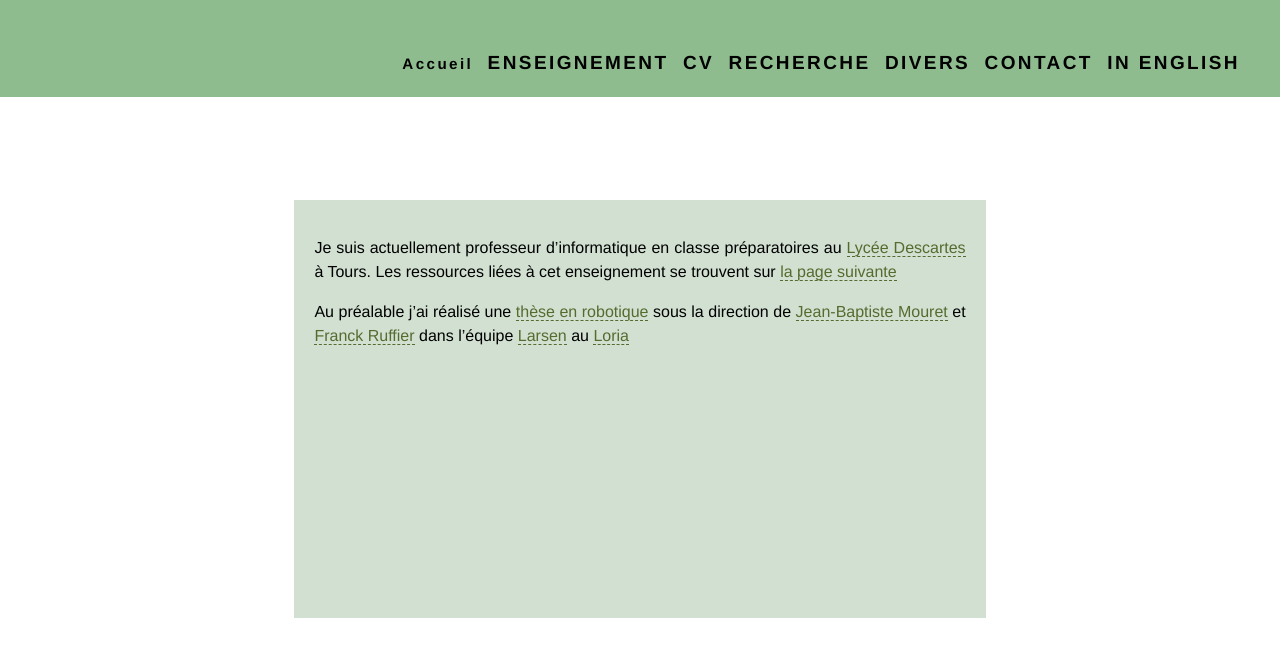
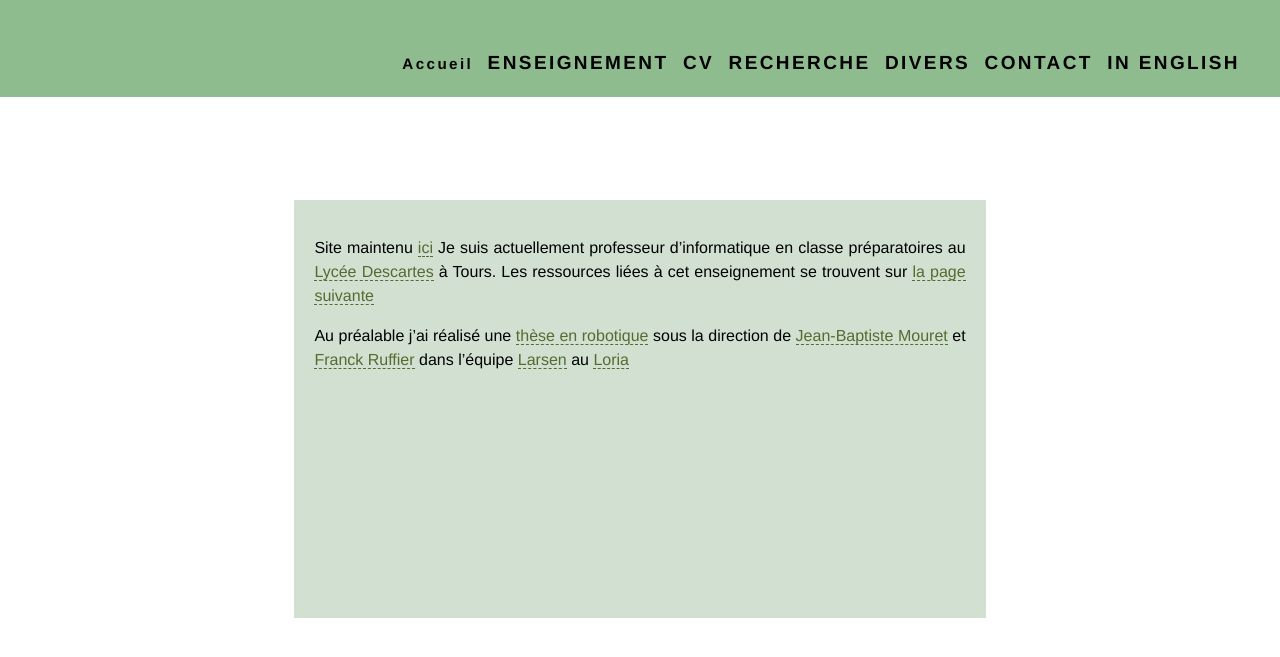
Before and after one commit to VladislavTempez/Vladislavtempez.github.io, a Jekyll site: the page built from pages/index.md, in a window 1280 px wide. Shown: the top 657 px of the page. Built offline with Jekyll 4.4.1, drawn with Linux system fonts in a browser that asks for light colours.

Commit message:
Test maj

```diff
--- a/pages/index.md
+++ b/pages/index.md
@@ -4,6 +4,7 @@ title: Vladislav Tempez
 permalink: /
 description: Page web de Vladislav Tempez
 ---
+Site maintenu [ici](https://vladislav-savitzky.github.io/)
 Je suis actuellement professeur d'informatique en classe préparatoires au [Lycée Descartes](https://www.lyc-descartes.fr/) à Tours.
 Les ressources liées à cet enseignement se trouvent sur [la page suivante](https://info-cpge-descartes-tours.forge.apps.education.fr/web/)
 
```
